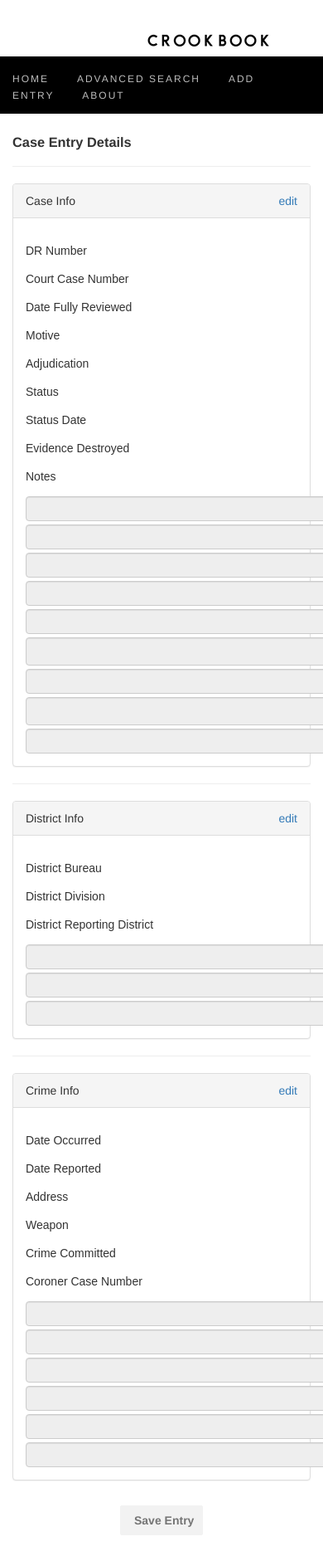
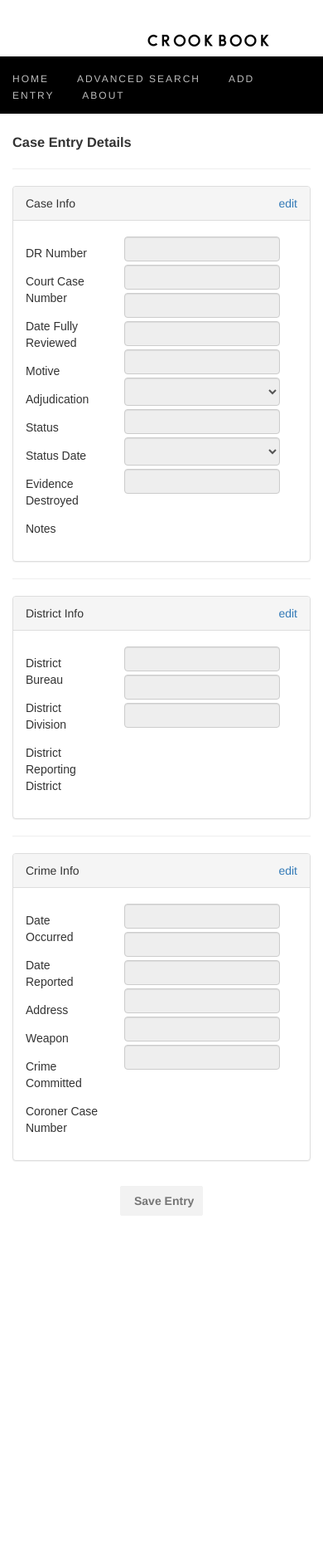
Before and after one commit to evanhessler/CrookBook, a Django app: template cases/templates/detail-entry.html in a window 390 px wide; the page is wider, and only the part inside the window is pictured. Shown: that part at 83% size. After the commit the page ends 1465 px from the top of that part, so only its background shows below. Run offline with Django 3.2, Linux system fonts and the light colour scheme; the template is opened without the code that fills it, so the values that code supplies are empty; some libraries are stand-ins or nearby versions.

Commit message:
mobile view ting and css clean up

```diff
--- a/cases/static/styles/styles.css
+++ b/cases/static/styles/styles.css
@@ -65,20 +65,16 @@ textarea {
   background-color: black;
   width: 100vw;
   position: fixed;
-  z-index: 1; /* fixed overlapping body */
+  z-index: 1;
 }
 #nav-bar > #white-section {
   height: 8vh;
   background-color: white !important;
 }
-#black-section {
+#nav-bar > #black-section {
   margin-top: 1.5vh;
   margin-bottom: 1.5vh;
   background-color: black;
-}
-#welcome-page {
-  text-align: center;
-  height: 100vh;
 }
 #database > .container {
   margin-top: 5vh;
@@ -123,6 +119,14 @@ textarea {
   margin-right: 10px;
   width: 90%;
   text-align: center;
+}
+#save-entry-button {
+  margin-bottom: 15px;
+}
+#crookbook-logo {
+  bottom: 25%;
+  margin-left: 45vw;
+  position: absolute;
 }
 .page-content {
   padding-top: 17vh;
@@ -178,7 +182,7 @@ textarea {
   overflow-y: auto;
 }
 .database-table {
-  /*height: 60vh;*/
+  height: 60vh;
   overflow-y: scroll;
 }
 .add-entry-nav {
@@ -209,12 +213,11 @@ textarea {
 .home-table {
   margin-top: 15px !important;
 }
-
 .radio-input span {
-    bottom: 4px;
-    position: relative;
-    left: 10px;
-    margin-right: 20px;
+  bottom: 4px;
+  position: relative;
+  left: 10px;
+  margin-right: 20px;
 }
 .panel {
   margin-bottom: 20px;
@@ -246,18 +249,9 @@ textarea {
 }
 .detail-input > input {
   margin-top: 4px;
-  width: 550px;
+  width: 90%;
 }
 .detail-input > select {
   margin-top: 4px;
-  width: 550px;
+  width: 90%;
 }
-#save-entry-button {
-  margin-bottom: 15px;
-}
-#crookbook-logo {
-  bottom: 25%;
-  margin-left: 45vw;
-  position: absolute;
-
-}
--- a/cases/templates/detail-entry.html
+++ b/cases/templates/detail-entry.html
@@ -5,7 +5,7 @@
     {% csrf_token %}
     <div class="container page-content">
       <h3>Case Entry Details</h3>
-      <hr width="100%" style="margin-top: 0px;">
+      <hr width="100%">
 
         <div class="panel panel-default">
           <div class="panel-heading">
@@ -14,7 +14,7 @@
           </div>
           <div class="panel-body">
             <div class="row">
-              <div class="col-md-4">
+              <div class="col-xs-4">
                 <p>DR Number</p>
                 <p>Court Case Number</p>
                 <p>Date Fully Reviewed</p>
@@ -25,7 +25,7 @@
                 <p>Evidence Destroyed</p>
                 <p>Notes</p>
               </div>
-              <div class="col-md-8 detail-input" id="case-input">
+              <div class="col-xs-8 detail-input" id="case-input">
 
                 <input type="text" class='form-control' id="case-dr_nbr" name="case-dr-nbr" value='{{case.dr_nbr}}' readonly>
                 <input type="text" class='form-control' id="case-court_case_number" name="case-court_case_number" value='{{case.court_case_number}}' readonly>
@@ -63,11 +63,11 @@
             </div>
             <div class="panel-body">
               <div class="row">
-                <div class="col-md-4">
+                <div class="col-xs-4">
                   <p>MDR Number</p>
                   <p>Last Check Out Date</p>
                 </div>
-                <div class="col-md-8 detail-input" id="binder-input">
+                <div class="col-xs-8 detail-input" id="binder-input">
                   <input type="text" class='form-control' value='{{ binder.master_dr }}' readonly>
                   <input type="text" class='form-control' value='{{ binder.check_out_date }}' readonly>
                 </div>
@@ -84,12 +84,12 @@
           </div>
           <div class="panel-body">
             <div class="row">
-              <div class="col-md-4">
+              <div class="col-xs-4">
                 <p>District Bureau</p>
                 <p>District Division</p>
                 <p>District Reporting District</p>
               </div>
-              <div class="col-md-8 detail-input" id="district-input">
+              <div class="col-xs-8 detail-input" id="district-input">
                 <input type="text" class='form-control' value='{{case.district.bureau}}' readonly>
                 <input type="text" class='form-control' value='{{case.district.division}}' readonly>
                 <input type="text" class='form-control' value='{{case.district.reporting_district}}' readonly>
@@ -107,7 +107,7 @@
             </div>
             <div class="panel-body">
               <div class="row">
-                <div class="col-md-4">
+                <div class="col-xs-4">
                   <p>Victim First Name</p>
                   <p>Victim Last Name</p>
                   <p>Victim Age</p>
@@ -115,7 +115,7 @@
                   <p>Victim Ethnicity</p>
                   <p>Victim Description</p>
                 </div>
-                <div class="col-md-8 detail-input" id="victim-input">
+                <div class="col-xs-8 detail-input" id="victim-input">
                   <input type="text" class='form-control' value='{{ victim.first_name }}' readonly>
                   <input type="text" class='form-control' value='{{ victim.last_name }}' readonly>
                   <input type="text" class='form-control' value='{{ victim.age }}' readonly>
@@ -137,7 +137,7 @@
             </div>
             <div class="panel-body">
               <div class="row">
-                <div class="col-md-4">
+                <div class="col-xs-4">
                   <p>Suspect First Name</p>
                   <p>Suspect Last Name</p>
                   <p>Suspect Age</p>
@@ -145,7 +145,7 @@
                   <p>Suspect Ethnicity</p>
                   <p>Suspect Description</p>
                 </div>
-                <div class="col-md-8 detail-input" id="suspect-input">
+                <div class="col-xs-8 detail-input" id="suspect-input">
                   <input type="text" class='form-control' value='{{ suspect.first_name }}' readonly>
                   <input type="text" class='form-control' value='{{ suspect.last_name }}' readonly>
                   <input type="text" class='form-control' value='{{ suspect.age }}' readonly>
@@ -167,7 +167,7 @@
           </div>
           <div class="panel-body">
             <div class="row">
-              <div class="col-md-4">
+              <div class="col-xs-4">
                 <p>Date Occurred</p>
                 <p>Date Reported</p>
                 <p>Address</p>
@@ -175,7 +175,7 @@
                 <p>Crime Committed</p>
                 <p>Coroner Case Number</p>
               </div>
-              <div class="col-md-8 detail-input" id="crime-input">
+              <div class="col-xs-8 detail-input" id="crime-input">
                 <input type="text" class='form-control' value='{{event.date_occurred}}' readonly>
                 <input type="text" class='form-control' value='{{event.date_reported}}' readonly>
                 <input type="text" class='form-control' value='{{event.address}}' readonly>
--- a/cases/templates/homepage.html
+++ b/cases/templates/homepage.html
@@ -2,7 +2,7 @@
   {% block content %}
   <div class="page-content">
     <div class="container">
-      <div class="row" style="text-align: left;">
+      <div class="row alignment">
         <div class="col-xs-3">
           <div class="button inline-block" id="generate-report-button">Generate Report</div>
         </div>
```
